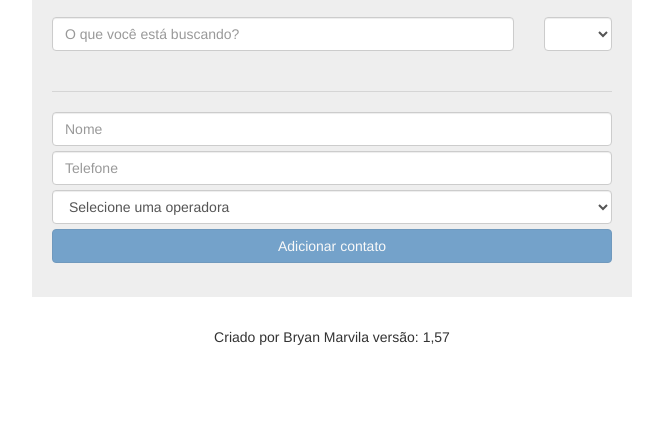
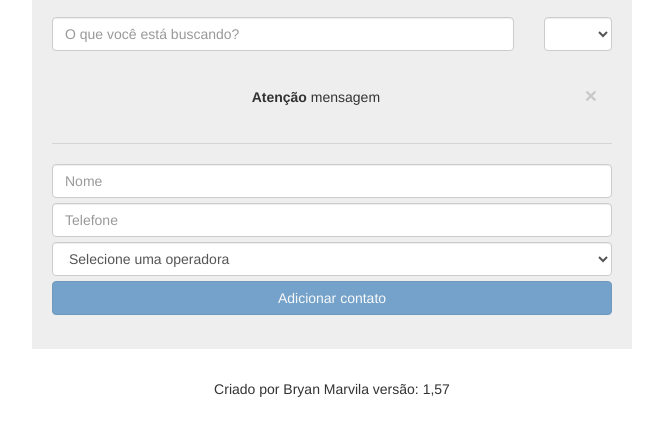
Before and after one commit to bryan7c/listaTelefonica, a website: page index.html in a window 1280 px wide. Shown: the part 155-590 px from the top of the page, without its empty margins (308-971 px from the left). Drawn offline with Linux system fonts and the light colour scheme; no server answers.

Commit message:
Teste pull
como criar um pull request

```diff
--- a/index.html
+++ b/index.html
@@ -63,6 +63,10 @@
                 <td>{{contato.data | date: 'dd/MM/yy'}}</td>
 			</tr>
 		</table>
+		<div class="alert alert-dismissable">
+		  <button type="button" class="close" data-dismiss="alert" aria-hidden="true">&times;</button>
+		  <strong>Atenção</strong> mensagem
+		</div>
         <hr />
         <form name="contatoForm">
 	        <input class="form-control" type="text" ng-model="contato.nome" id="nome" name="nome" placeholder="Nome" ng-required="true" ng-minlength="3" />
```
